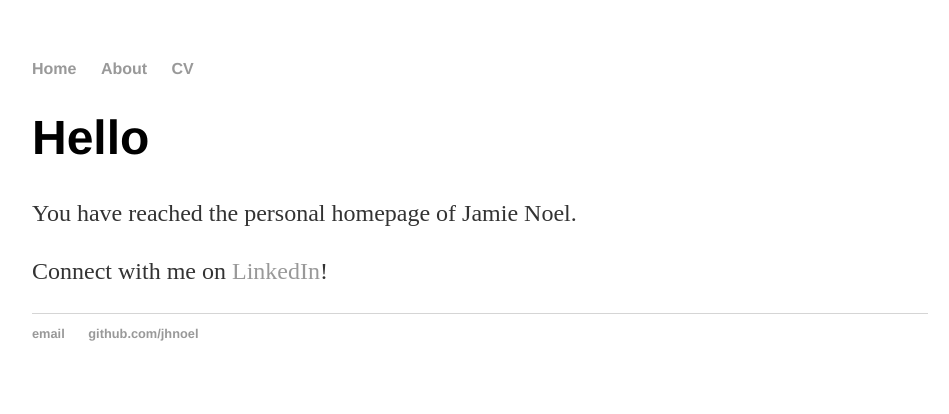
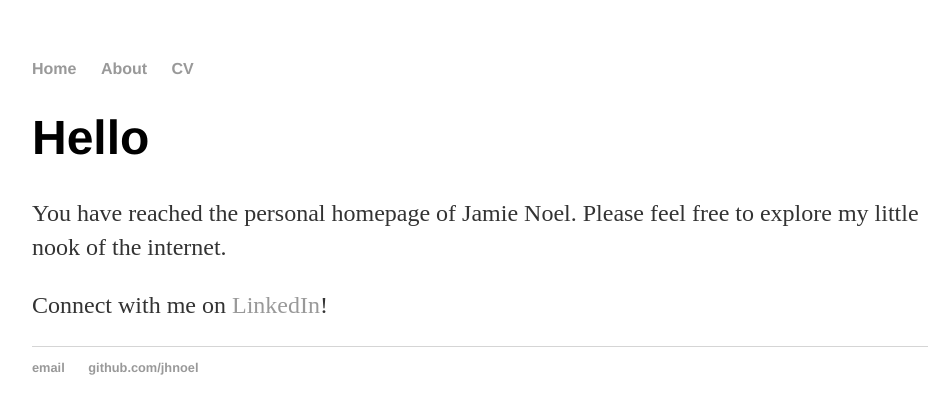
Before and after one commit to jhnoel/jhnoel.github.io, a Jekyll site: the page built from index.html, in a window 1280 px wide. Shown: the top 414 px of the page, without its empty margins (160-1109 px from the left). Built offline with Jekyll 4.4.1, drawn with Linux system fonts in a browser that asks for light colours.

Commit message:
Update index.html

```diff
--- a/index.html
+++ b/index.html
@@ -4,7 +4,7 @@ title: James H Noel
 ---
 <div class="blurb">
 	<h1>Hello</h1>
-	<p>You have reached the personal homepage of Jamie Noel. </p>
+	<p>You have reached the personal homepage of Jamie Noel. Please feel free to explore my little nook of the internet.</p>
 
 	<p> Connect with me on <a href="https://www.linkedin.com/in/jamie-noel-5b78a887/">LinkedIn</a>!</p>
 </div><!-- /.blurb -->
```
